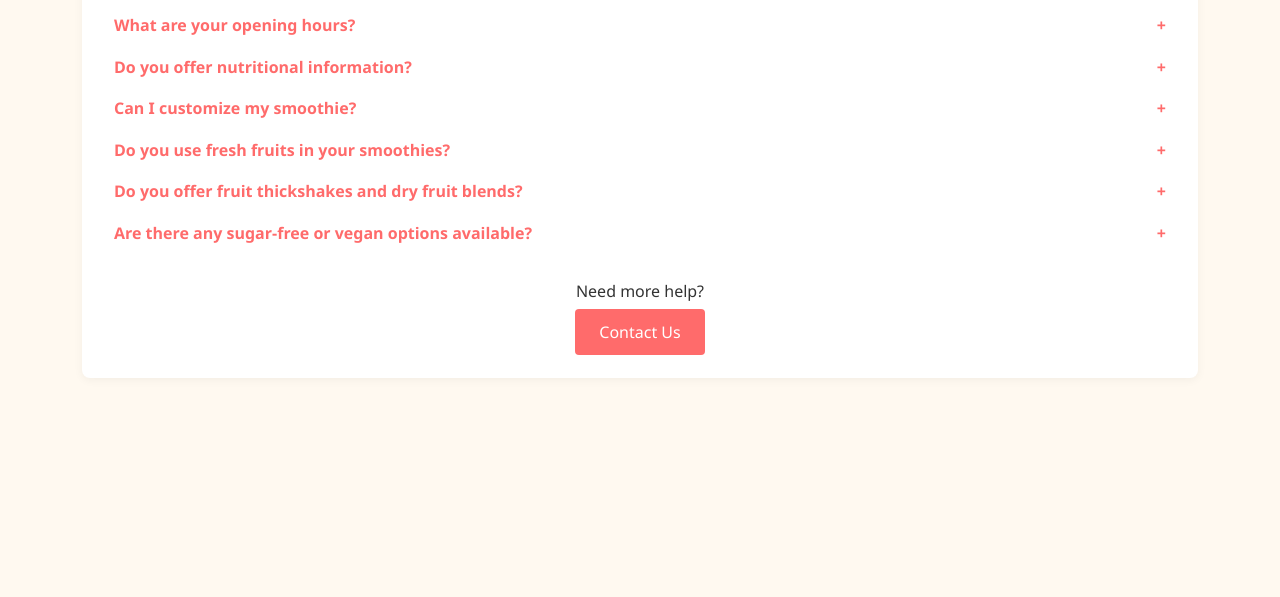
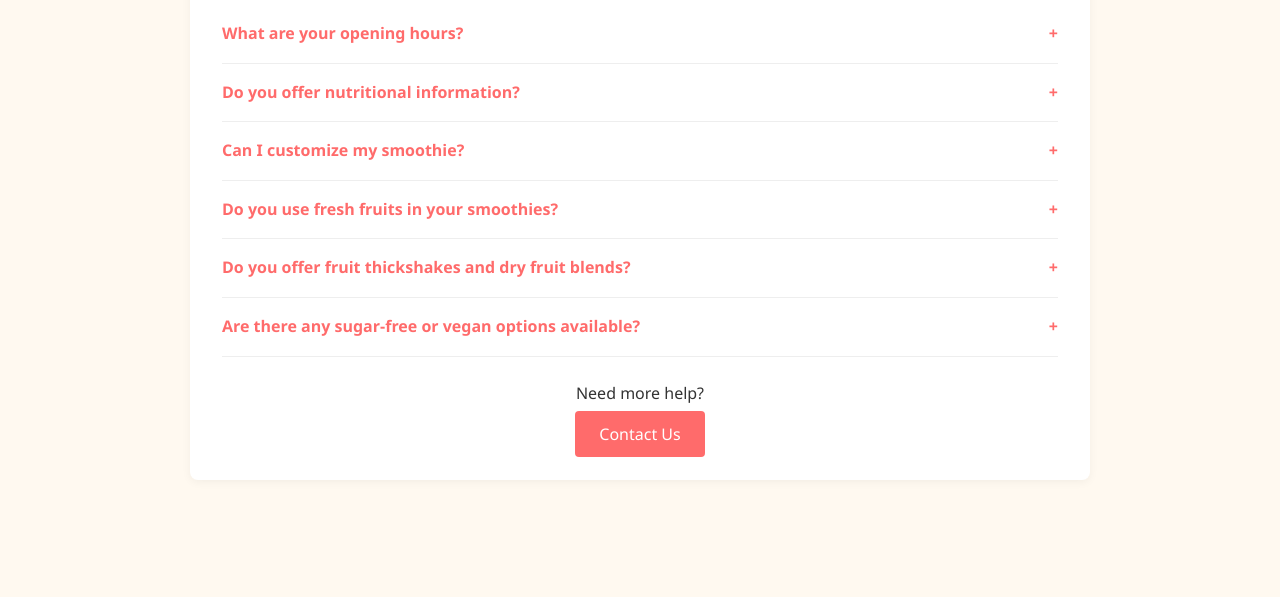
Before and after one commit to Daddu2626/Delight_pradyumna_res_project-, a plain HTML site: page help.html in a window 1280 px wide. Shown: the part 203-800 px from the top of the page. Drawn offline with nearby package versions, Linux system fonts and the light colour scheme.

Commit message:
modified3

```diff
--- a/help.html
+++ b/help.html
@@ -20,7 +20,8 @@
     .navbar {
       background-color: #ff6b6b;
       position: sticky;
-      top: 0px;
+      top: 0;
+      z-index: 1000;
     }
 
     .navbar-brand {
@@ -44,21 +45,44 @@
       padding: 2rem;
       box-shadow: 0 2px 10px rgba(0, 0, 0, 0.05);
       margin-top: 2rem;
+      max-width: 900px;
+      margin-left: auto;
+      margin-right: auto;
     }
 
-    .faq-question {
+    details {
+      border-bottom: 1px solid #eee;
+      padding: 1rem 0;
+    }
+
+    summary {
       font-weight: 600;
       color: #ff6b6b;
       cursor: pointer;
       display: flex;
       justify-content: space-between;
       align-items: center;
-      padding: 0.5rem 0;
+      list-style: none;
+    }
+
+    summary::-webkit-details-marker {
+      display: none;
+    }
+
+    summary::after {
+      content: '+';
+      font-weight: bold;
+      margin-left: 10px;
+      transition: transform 0.3s ease;
+    }
+
+    details[open] summary::after {
+      content: '−';
     }
 
     .faq-answer {
-      display: none;
       padding-top: 0.5rem;
+      color: #444;
     }
 
     .contact-btn {
@@ -74,13 +98,17 @@
     .contact-btn:hover {
       background-color: #ff5252;
     }
+
+    @media (max-width: 576px) {
+      summary {
+        font-size: 1rem;
+      }
+    }
   </style>
 </head>
 
 <body>
-
-
-     <nav class="navbar navbar-expand-md navbar-dark active" >
+  <nav class="navbar navbar-expand-md navbar-dark">
     <div class="container">
       <a class="navbar-brand" href="index.html">Delight..🥤</a>
       <button class="navbar-toggler" type="button" data-bs-toggle="collapse" data-bs-target="#navMenu">
@@ -99,78 +127,57 @@
     </div>
   </nav>
 
-
   <main class="container">
     <div class="help-container">
       <h1 class="text-center mb-4">Ask Me...!</h1>
 
-      <div class="faq-item">
-        <div class="faq-question">
-          <span>What are your opening hours?</span>
-          <span>+</span>
-        </div>
+      <details>
+        <summary>What are your opening hours?</summary>
         <div class="faq-answer">
           <p>Monday to Friday: 8am - 8pm<br>Saturday: 9am - 7pm<br>Sunday: 10am - 6pm</p>
         </div>
-      </div>
+      </details>
 
-      <div class="faq-item">
-        <div class="faq-question">
-          <span>Do you offer nutritional information?</span>
-          <span>+</span>
-        </div>
+      <details>
+        <summary>Do you offer nutritional information?</summary>
         <div class="faq-answer">
           <p>Yes! Nutritional information for all our products is available in-store and on our menu page.</p>
         </div>
-      </div>
+      </details>
 
-      <div class="faq-item">
-        <div class="faq-question">
-          <span>Can I customize my smoothie?</span>
-          <span>+</span>
-        </div>
+      <details>
+        <summary>Can I customize my smoothie?</summary>
         <div class="faq-answer">
           <p>Absolutely! We encourage customization with additional ingredients and supplements.</p>
         </div>
-      </div>
+      </details>
 
-
-      <div class="faq-item">
-  <div class="faq-question">
-    <span>Do you use fresh fruits in your smoothies?</span>
-    <span>+</span>
-  </div>
+      <details>
+        <summary>Do you use fresh fruits in your smoothies?</summary>
         <div class="faq-answer">
           <p>Yes! We use 100% fresh and seasonal fruits in all our smoothies and fruit-based drinks.</p>
         </div>
-</div>
+      </details>
 
-<div class="faq-item">
-  <div class="faq-question">
-    <span>Do you offer fruit thickshakes and dry fruit blends?</span>
-    <span>+</span>
-  </div>
+      <details>
+        <summary>Do you offer fruit thickshakes and dry fruit blends?</summary>
         <div class="faq-answer">
           <p>Absolutely! Our menu features rich fruit thickshakes and premium dry fruit blends made to order.</p>
         </div>
-</div>
+      </details>
 
-<div class="faq-item">
-  <div class="faq-question">
-    <span>Are there any sugar-free or vegan options available?</span>
-    <span>+</span>
-  </div>
+      <details>
+        <summary>Are there any sugar-free or vegan options available?</summary>
         <div class="faq-answer">
           <p>Yes, we offer sugar-free and plant-based alternatives for most drinks. Just let our staff know your preference.</p>
         </div>
-</div>
+      </details>
+
       <div class="contact-prompt text-center mt-4">
         <p>Need more help?</p>
         <a href="contact.html" class="contact-btn">Contact Us</a>
       </div>
     </div>
-
   </main>
-
 </body>
 </html>
```
Lines whose indentation alone changed are shown as unchanged.
